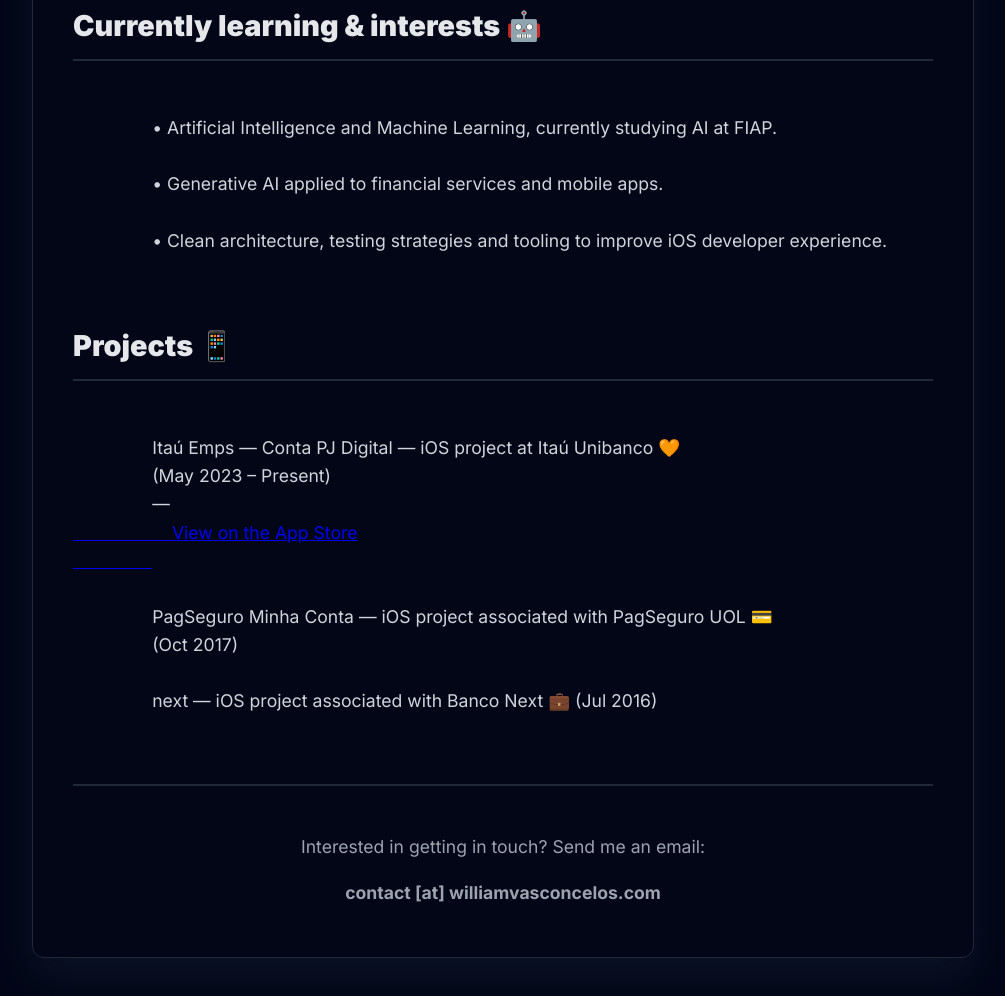
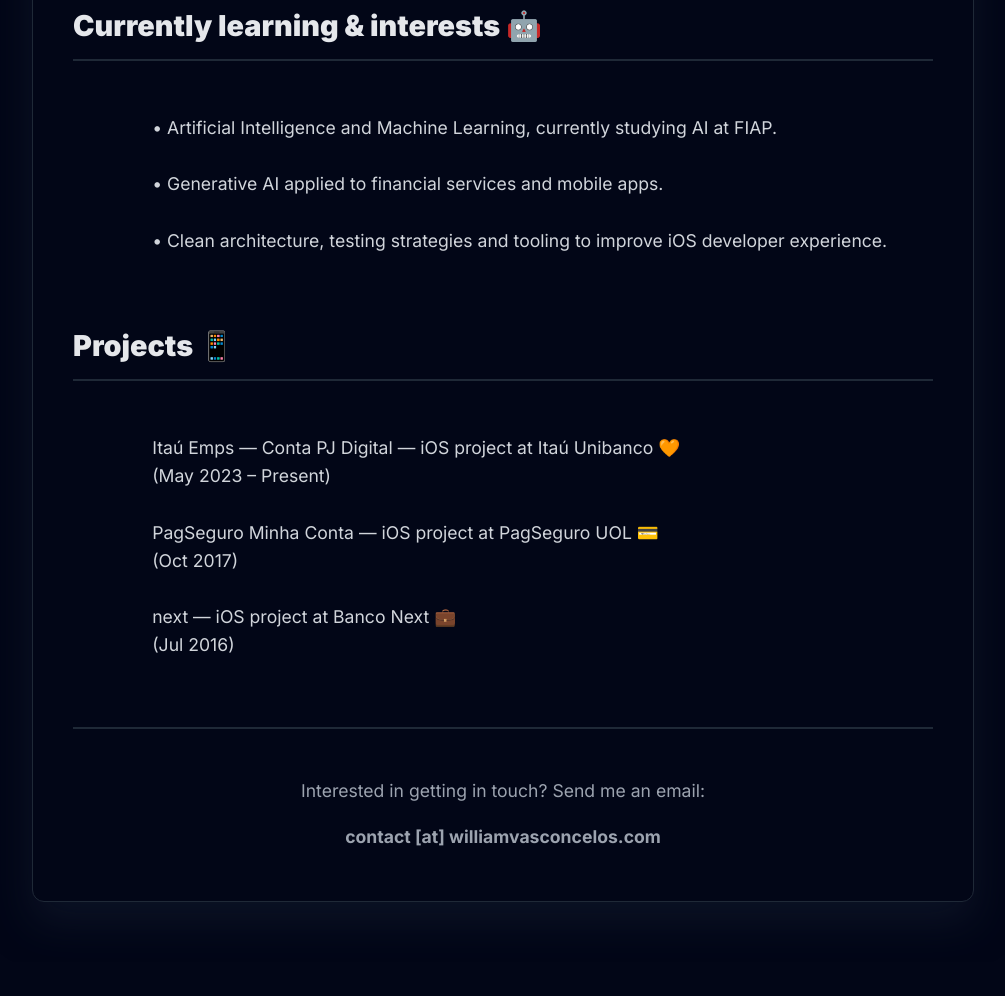
Before and after one commit to williamvasconcelos/williamvasconcelos.github.io, a plain HTML site: page index.html in a window 1280 px wide. Shown: the part 3076-4072 px from the top of the page, without its empty margins (137-1142 px from the left). After the commit the page ends 4038 px from the top, so only its background shows below. Drawn offline with Linux system fonts and the light colour scheme.

Commit message:
Tidy Itaú PJ project link layout

```diff
--- a/index.html
+++ b/index.html
@@ -152,14 +152,12 @@
             <p class="section-content">
                 Itaú Emps — Conta PJ Digital — iOS project at Itaú Unibanco 🧡
                 (May 2023 – Present)
-                — <a href="https://apps.apple.com/br/app/itaú-emps-conta-pj-digital/id6450992941" target="_blank">
-                    View on the App Store
-                </a>
 
-                PagSeguro Minha Conta — iOS project associated with PagSeguro UOL 💳
+                PagSeguro Minha Conta — iOS project at PagSeguro UOL 💳
                 (Oct 2017)
 
-                next — iOS project associated with Banco Next 💼 (Jul 2016)
+                next — iOS project at Banco Next 💼
+                (Jul 2016)
             </p>
         </section>
 
```
